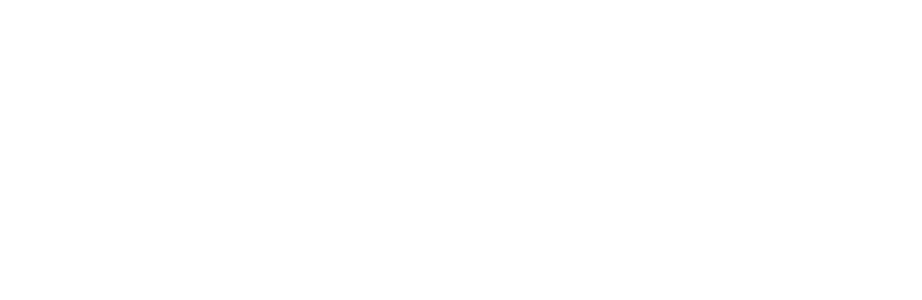
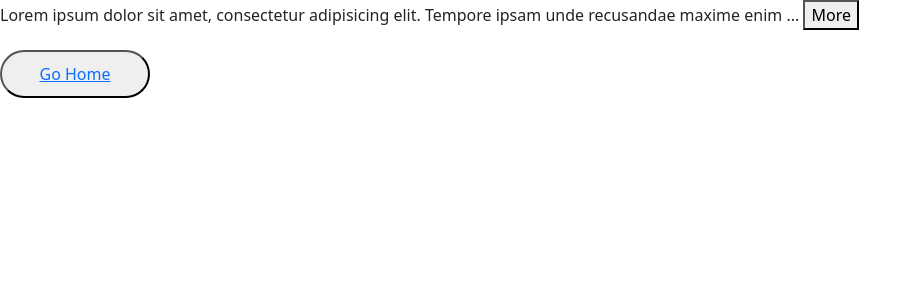
Before and after one commit to StanKarpenko1/react-exercises-cypress, a React (Vite) app: page /text-expand in a window 1280 px wide. Before the commit this address had no page. Shown: the top 300 px of the page, without its empty margins (0-922 px from the left). Built offline with nearby package versions, Linux system fonts and the light colour scheme.

Commit message:
textExpand component addedd

```diff
--- a/src/App.tsx
+++ b/src/App.tsx
@@ -6,6 +6,7 @@
 import ButtonsPage from "./pages/ButtonsPage";
 import LikePage from "./pages/LikePage";
 import CartAppPage from "./pages/CartAppPage";
+import TextExpandPage from "./pages/TextExpandPage";
 
 function App() {
   return (
@@ -25,6 +26,7 @@
 
         <Route path="/cart" element={<CartAppPage />} />
 
+        <Route path="/text-expand" element={<TextExpandPage />} />
 
 
       </Routes>
--- /dev/null
+++ b/src/components/TextExpand/TextExpand.tsx
@@ -0,0 +1,24 @@
+import { useState } from "react"
+
+interface Props {
+  children: string
+  maxChars?: number
+}
+
+const TextExpand = ({children, maxChars = 100}: Props) => {
+  const [isExpanded, setExpanded] = useState(false)
+
+  if (children.length <= maxChars) return <p>{children}</p>
+
+  const text = isExpanded ? children : children.substring(0, maxChars) + '...'
+
+  const handleClick = () => {
+    setExpanded(!isExpanded)
+  }
+
+  return (
+    <p> {text} <button onClick={handleClick}>{isExpanded ? "Less" : "More"}</button></p>
+  )
+}
+
+export default TextExpand
--- a/src/pages/Home.tsx
+++ b/src/pages/Home.tsx
@@ -12,6 +12,8 @@
         <li><Link to="/buttons"> Buttons </Link> </li>
         <li><Link to="/like"> Like </Link> </li>
         <li><Link to="/cart"> Clear Shoping Cart </Link> </li>
+        <li><Link to="/text-expand"> Expand Text </Link> </li>
+
 
       </ul>
     </div>
--- /dev/null
+++ b/src/pages/TextExpandPage.tsx
@@ -0,0 +1,18 @@
+import GoHomeButton from "../components/GoHome/GoHome"
+import TextExpand from "../components/TextExpand/TextExpand"
+
+
+
+
+const TextExpandPage = () => {
+  return (
+    <div>
+        <TextExpand maxChars={100}>
+            Lorem ipsum dolor sit amet, consectetur adipisicing elit. Tempore ipsam unde recusandae maxime enim quisquam id tenetur magni magnam corrupti explicabo velit vero rerum veritatis quam odio quas quae possimus ipsa, est nulla repudiandae minima! Cupiditate ducimus assumenda eos illum quidem ipsum magnam harum. At, commodi quis rerum nulla sed enim vel assumenda magni. Aspernatur officia ex in consequatur molestias fugit, reprehenderit dolore aliquam enim iusto tempora, harum mollitia nam, sit hic quae voluptate pariatur deleniti! Rem, a qui possimus molestias rerum omnis vel porro quidem repellat libero! Velit expedita possimus numquam aliquid illum minima pariatur autem optio consequuntur eaque.
+        </ TextExpand>
+        <GoHomeButton/>
+    </div>
+  )
+}
+
+export default TextExpandPage
```
